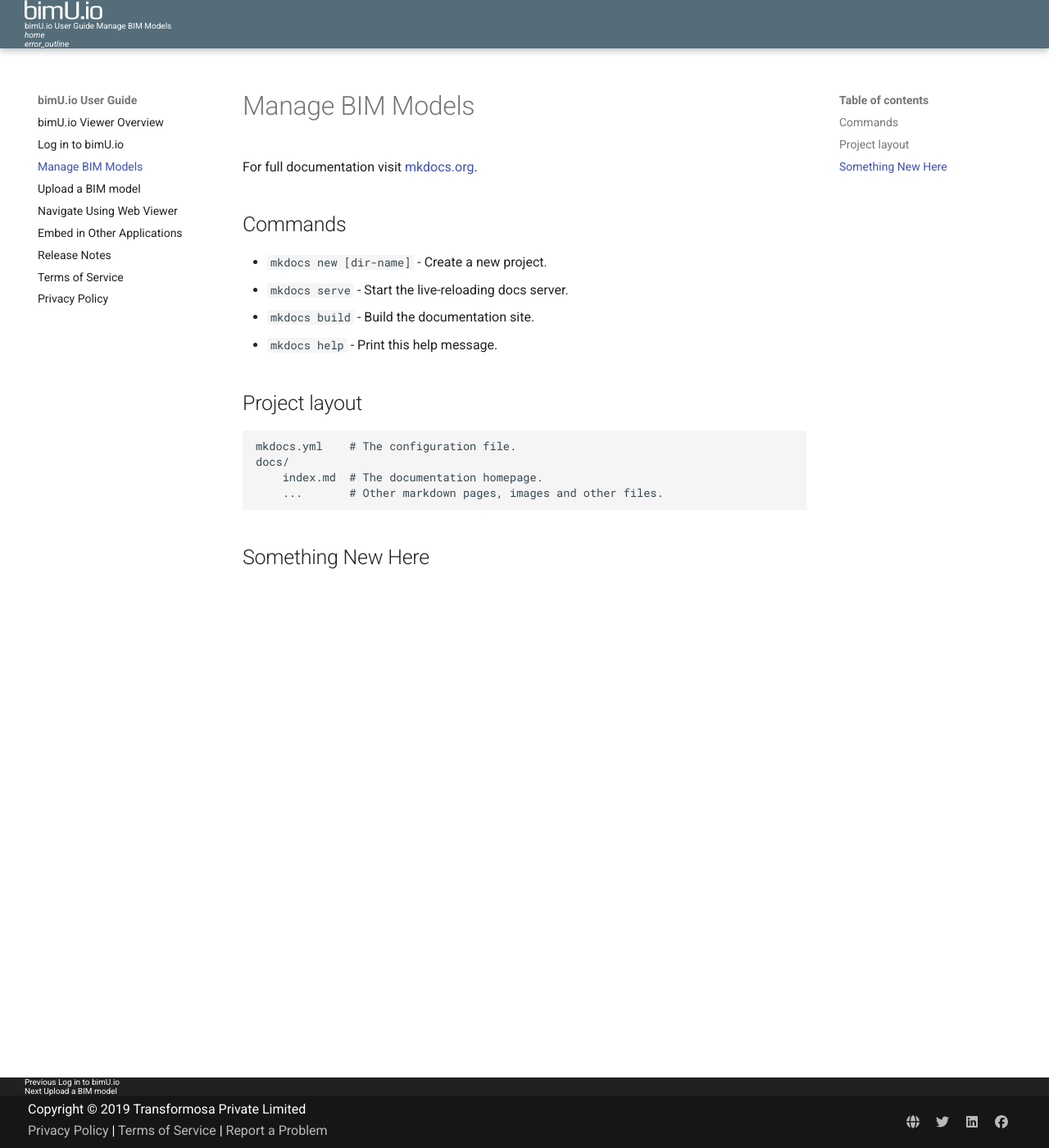
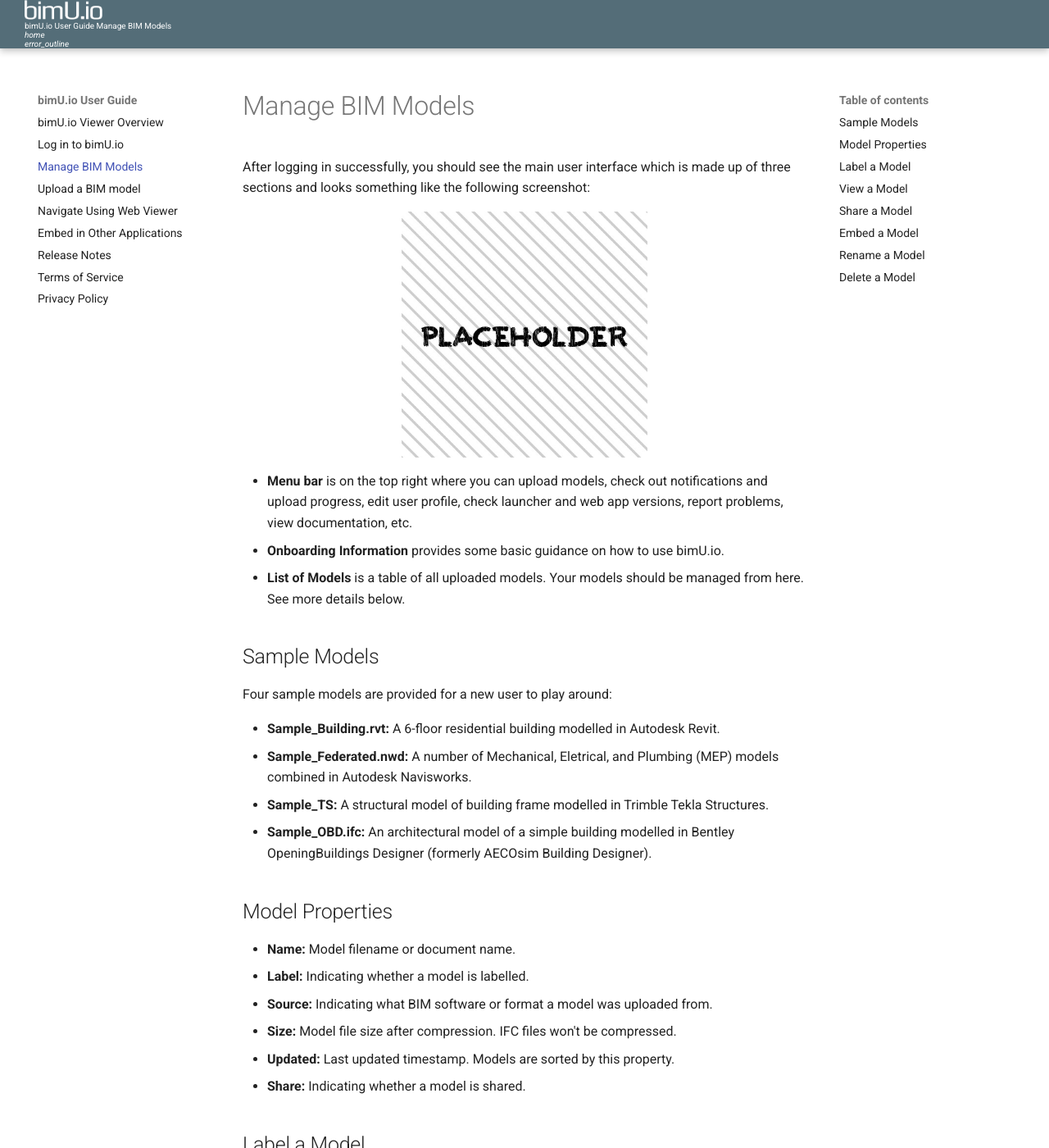
Before and after one commit to Transformosa/bimU.io.Docs, an MkDocs documentation site: the page built from docs/manage-bim-models.md, in a window 1280 px wide and 1400 px high. Shown: the whole window at 82% size. Built offline with MkDocs 1.6.1 and Material for MkDocs 9.7.7, drawn with Linux system fonts in a browser that asks for light colours; comment, search, counter and statistics services are not loaded; some of the changed text lies outside the part shown.

Commit message:
writing model management instruction

```diff
--- a/docs/manage-bim-models.md
+++ b/docs/manage-bim-models.md
@@ -1,19 +1,54 @@
 # Manage BIM Models
+After logging in successfully, you should see the main user interface which is made up of three sections and looks something like the following screenshot:
 
-For full documentation visit [mkdocs.org](http://mkdocs.org).
+![Screenshot](images/placeholder.jpg){: class="center" style="width:300px"}
 
-## Commands
+- **Menu bar** is on the top right where you can upload models, check out notifications and upload progress, edit user profile, check launcher and web app versions, report problems, view documentation, etc.
+- **Onboarding Information** provides some basic guidance on how to use bimU.io.
+- **List of Models** is a table of all uploaded models. Your models should be managed from here. See more details below.
 
-* `mkdocs new [dir-name]` - Create a new project.
-* `mkdocs serve` - Start the live-reloading docs server.
-* `mkdocs build` - Build the documentation site.
-* `mkdocs help` - Print this help message.
+## Sample Models
 
-## Project layout
+Four sample models are provided for a new user to play around:
 
-    mkdocs.yml    # The configuration file.
-    docs/
-        index.md  # The documentation homepage.
-        ...       # Other markdown pages, images and other files.
+- **Sample_Building.rvt:** A 6-floor residential building modelled in Autodesk Revit.
+- **Sample_Federated.nwd:** A number of Mechanical, Eletrical, and Plumbing (MEP) models combined in Autodesk Navisworks.
+- **Sample_TS:** A structural model of building frame modelled in Trimble Tekla Structures.
+- **Sample_OBD.ifc:** An architectural model of a simple building modelled in Bentley OpeningBuildings Designer (formerly AECOsim Building Designer).
 
-## Something New Here
+## Model Properties
+
+- **Name:** Model filename or document name.
+- **Label:** Indicating whether a model is labelled.
+- **Source:** Indicating what BIM software or format a model was uploaded from.
+- **Size:** Model file size after compression. IFC files won't be compressed.
+- **Updated:** Last updated timestamp. Models are sorted by this property.
+- **Share:** Indicating whether a model is shared.
+
+## Label a Model
+
+Label is a simple way to categorise your models. There are five different color labels to choose from. Click on the same color label to remove it.
+
+## View a Model
+
+Open model viewer by clicking the magnifier button or simply clicking on a model name.
+
+## Share a Model
+
+A **Share Settings** dialog will pop up after switching on the toggle button. You can also open it from the three-dot button.
+
+![Screenshot](images/placeholder.jpg){: class="center" style="width:300px"}
+
+Once sharing is enabled, a model is accessible by anyone who has the link shown in the dialog. Login is not required to view a shared model. It is not possible to make any change to it via the link. But we strongly suggest set a password to protect your model and only share it privately. To disable sharing, simply switch off the toggle button.
+
+## Embed a Model
+
+You can embed a model and view it within other web applications, such as Microsoft Teams or Microsoft SharePoint. More details can be found [here](embed-in-other-applications.md).
+
+## Rename a Model
+
+To rename a model, click the three-dot button and then click the **Rename** option from the context menu.
+
+## Delete a Model
+
+To delete a model, click the three-dot button and then click the **Delete** option from the context menu. Note that this operation cannot be undone.
```
Also changed, not shown: docs/index.md (+1 -1 lines).
